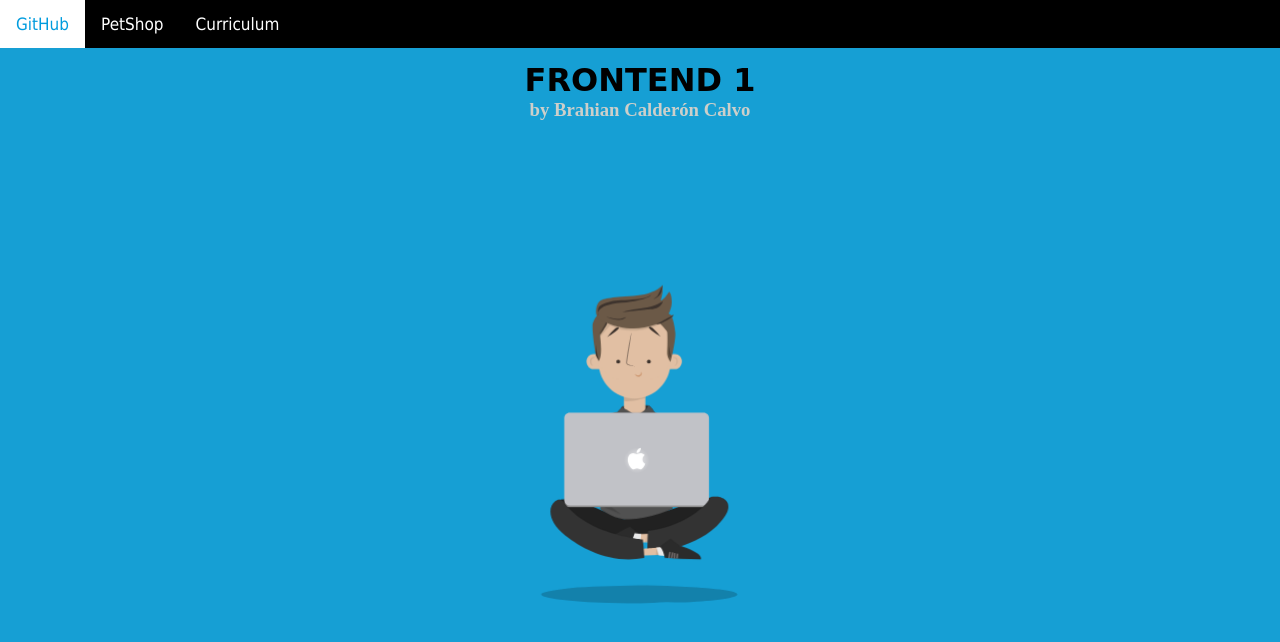
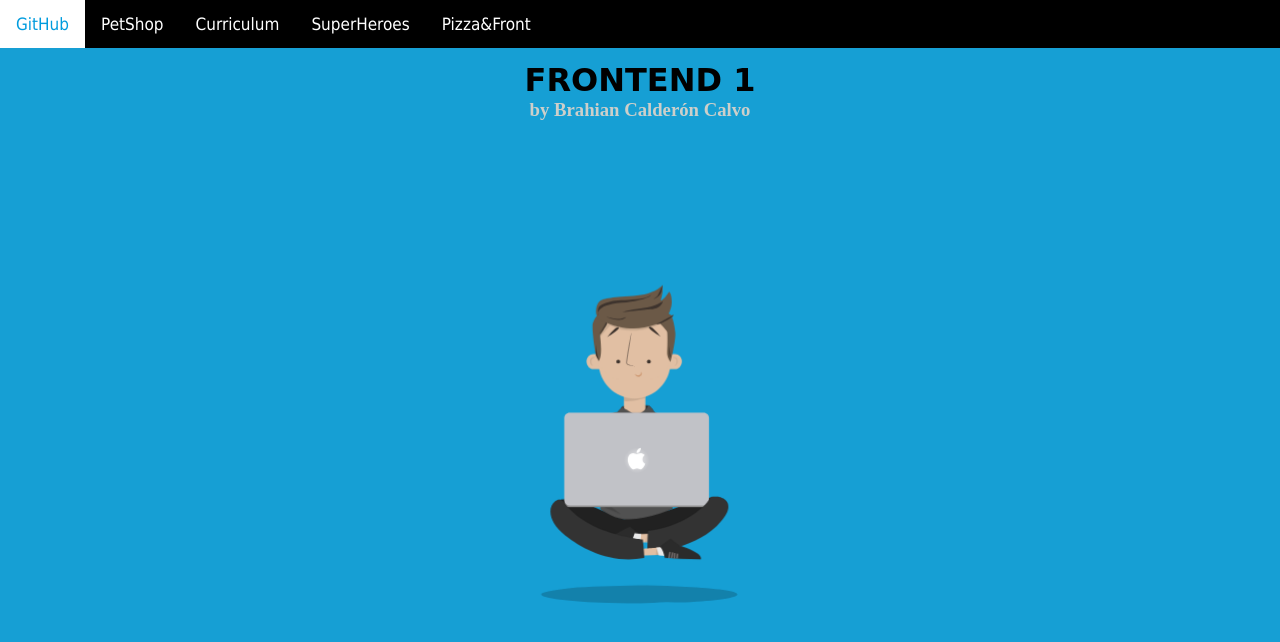
Before and after one commit to brahian97/Frontend1, a plain HTML site: page index.html in a window 1280 px wide. Drawn offline with Linux system fonts and the light colour scheme; a web font is replaced by a local one.

Commit message:
Se añaden los enlaces a los nuevos proyectos

```diff
--- a/index.html
+++ b/index.html
@@ -20,6 +20,8 @@
         <a href="https://github.com/brahian97/Frontend1/" target="_blank">GitHub</a>
         <a href="./FrontCat&Dog/" target="_blank">PetShop</a>
         <a href="./CVBrahian/" target="_blank">Curriculum</a>
+        <a href="./SuperHeroes/" target="_blank">SuperHeroes</a>
+        <a href="./Pizza&Front/" target="_blank">Pizza&Front</a>
         <a href="javascript:void(0);" class="icon" onClick="openDrawerMenu()">&#9776;</a>
         <!--&#9776; is the code for the 3 line menu button-->
       </div>
```
